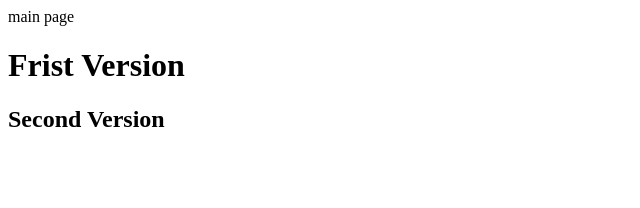
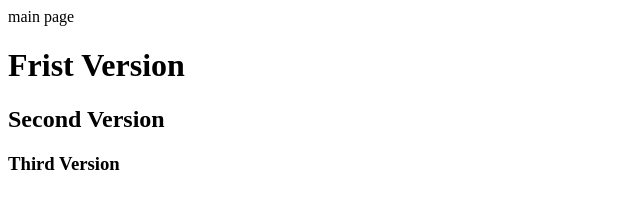
Before and after one commit to sharif-shayan/POCO-Jawad, a plain HTML site: page index.html in a window 1280 px wide. Shown: the whole page, without its empty margins (0-640 px from the left). Drawn offline with Linux system fonts and the light colour scheme.

Commit message:
Third  Version

```diff
--- a/index.html
+++ b/index.html
@@ -1,3 +1,4 @@
 main page
 <h1>Frist Version</h1>
 <h2>Second Version</h2>
+<h3>Third Version</h3>
```
